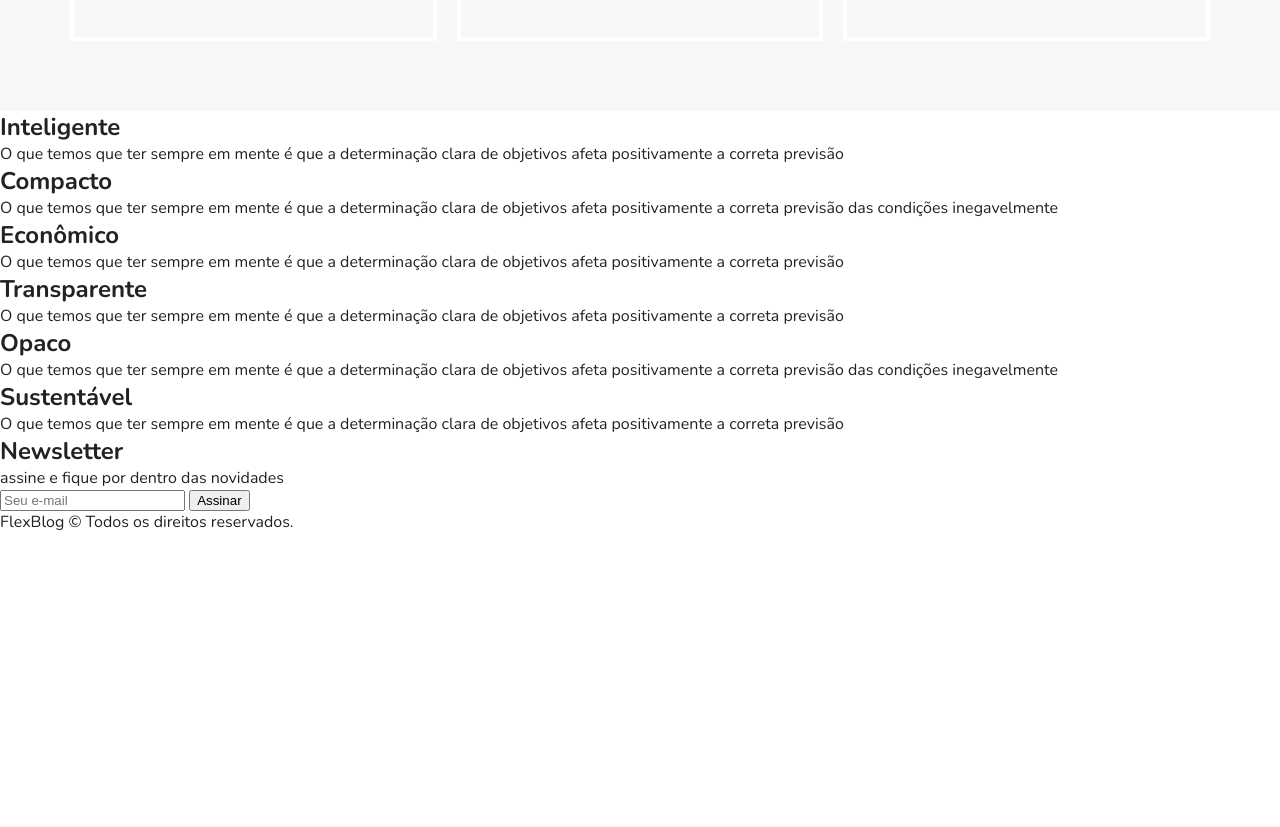
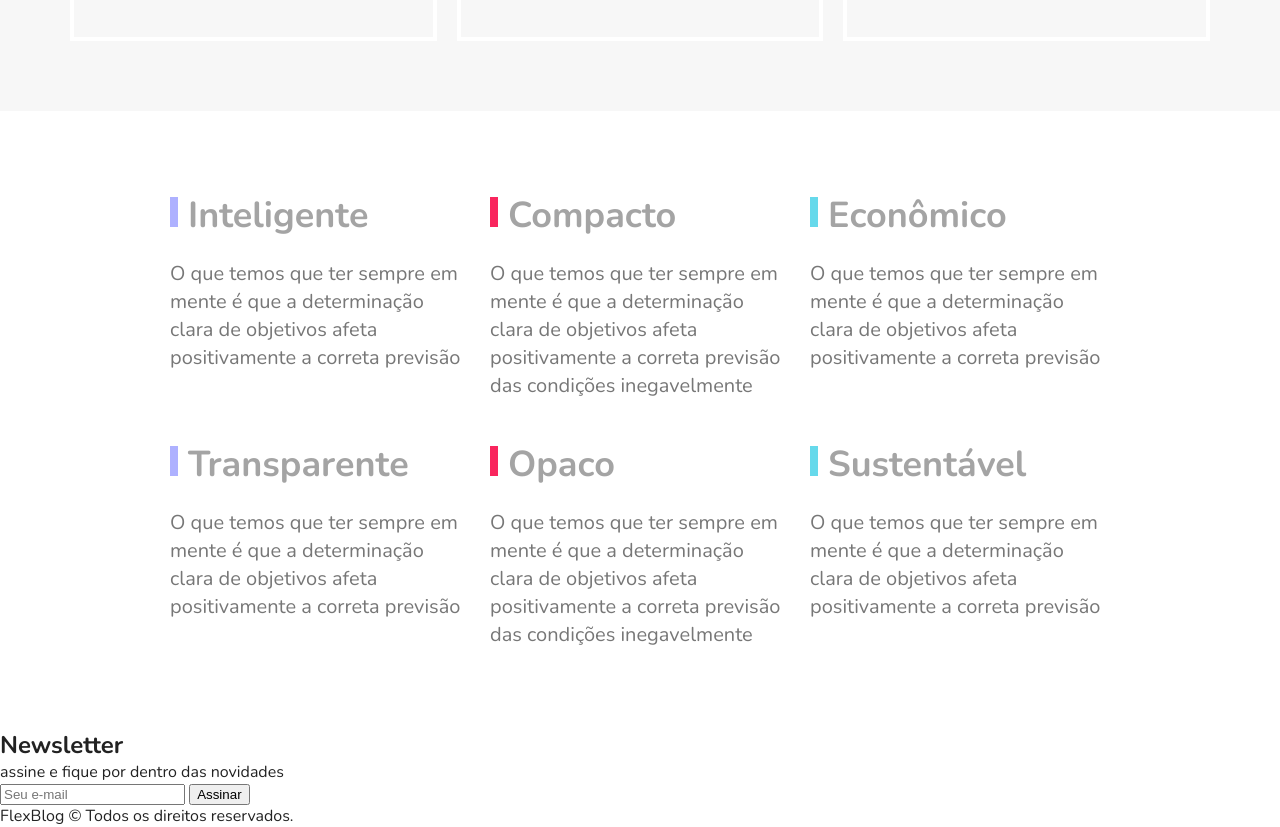
Before and after one commit to samaracsilva/flexblog, a plain HTML site: page index.html in a window 1280 px wide. Shown: the part 2473-3300 px from the top of the page. Before the commit the page ends 3006 px from the top, so only its background shows below. Drawn offline with nearby package versions, Linux system fonts and the light colour scheme.

Commit message:
Css da seção Qualidade

```diff
--- a/css/style.css
+++ b/css/style.css
@@ -260,3 +260,46 @@ img {
         order: -1;
     }
 }
+
+.qualidade {
+    max-width: 960px;
+    margin: 60px auto;
+    display: flex;
+    flex-wrap: wrap;
+}
+
+.qualidade-item {
+    flex: 1 1 300px;
+    margin: 20px 10px;
+
+}
+
+.qualidade-item h2 {
+    font-size: 2.25em;
+    color: #a4a4a4;
+    margin-bottom: 20px;
+}
+
+.qualidade-item h2::before {
+    content: '';
+    display: inline-block;
+    width: 8px;
+    height: 30px;
+    margin-right: 10px;
+}
+
+.qualidade-item:nth-of-type(3n+1) h2::before {
+    background: #aeb1ff;
+}
+.qualidade-item:nth-of-type(3n+2) h2::before {
+    background: #f9265e;
+}
+.qualidade-item:nth-of-type(3n+3) h2::before {
+    background: #66d9eb;
+}
+
+.qualidade-item p {
+    font-size: 1.25em;
+    line-height: 1.4;
+    color: #777777
+}
```
